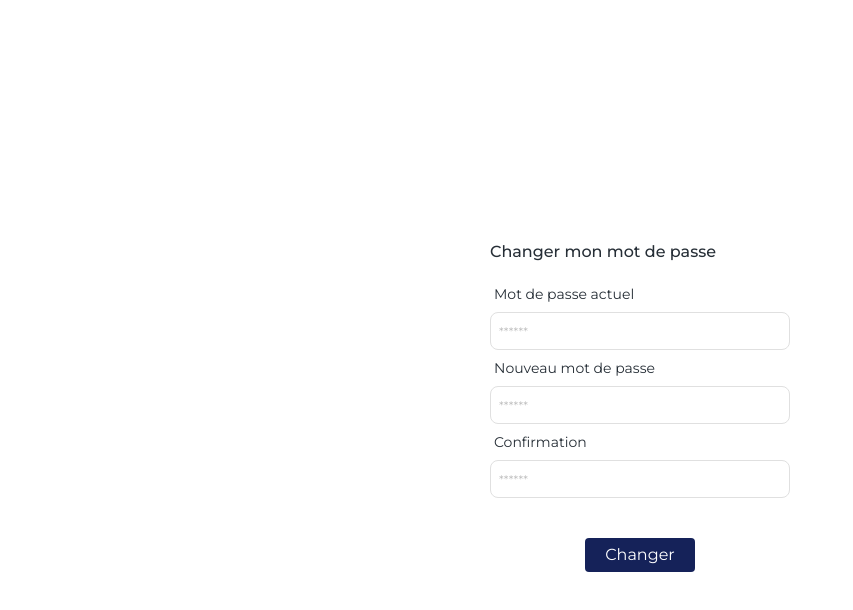
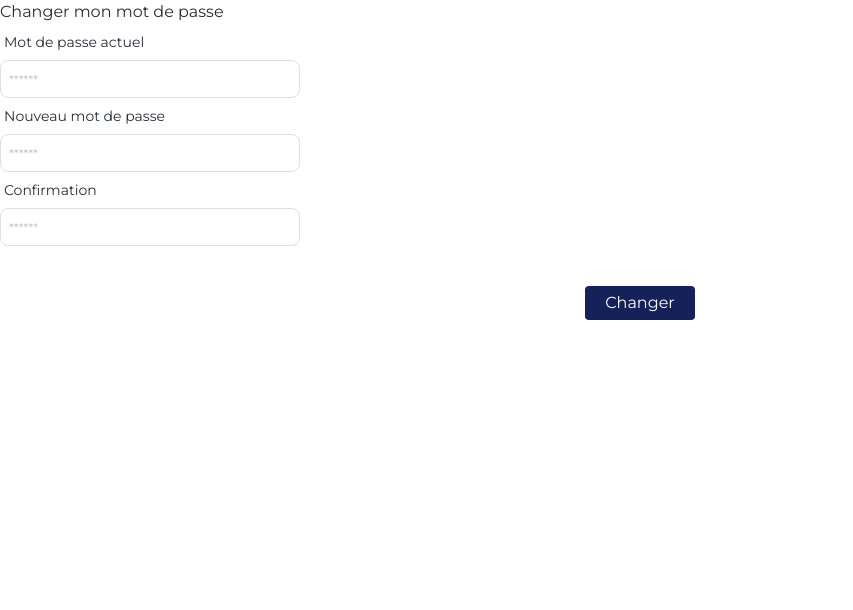
Before and after one commit to thaninamck/IT_Governance, a React (Vite) app in the folder frontend/: page /changePWForm in a window 1280 px wide. Shown: the top 610 px of the page, without its empty margins (0-853 px from the left). Built offline with nearby package versions, Linux system fonts and the light colour scheme.

Commit message:
supprimer style position :absolute

```diff
--- a/frontend/src/components/Forms/PasswordChange.jsx
+++ b/frontend/src/components/Forms/PasswordChange.jsx
@@ -24,7 +24,7 @@ function PasswordChange({title}) {
       };
 
   return (
-    <form className="appForm_container password_container" onSubmit={handleSubmit}>
+    <form className=" password_container" onSubmit={handleSubmit}>
 
         {/* Titre dynamique */}
         <p>{title}</p>
```
